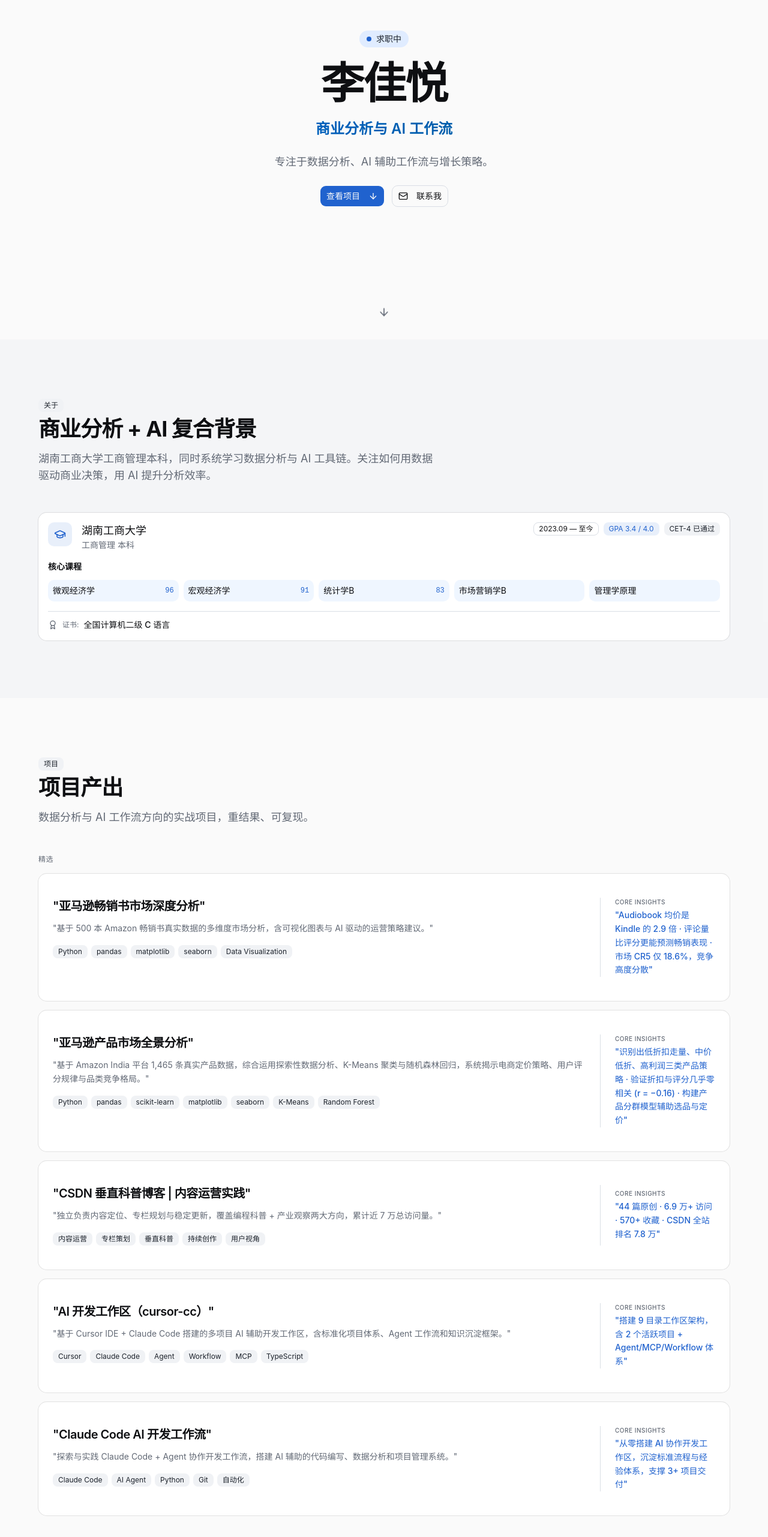
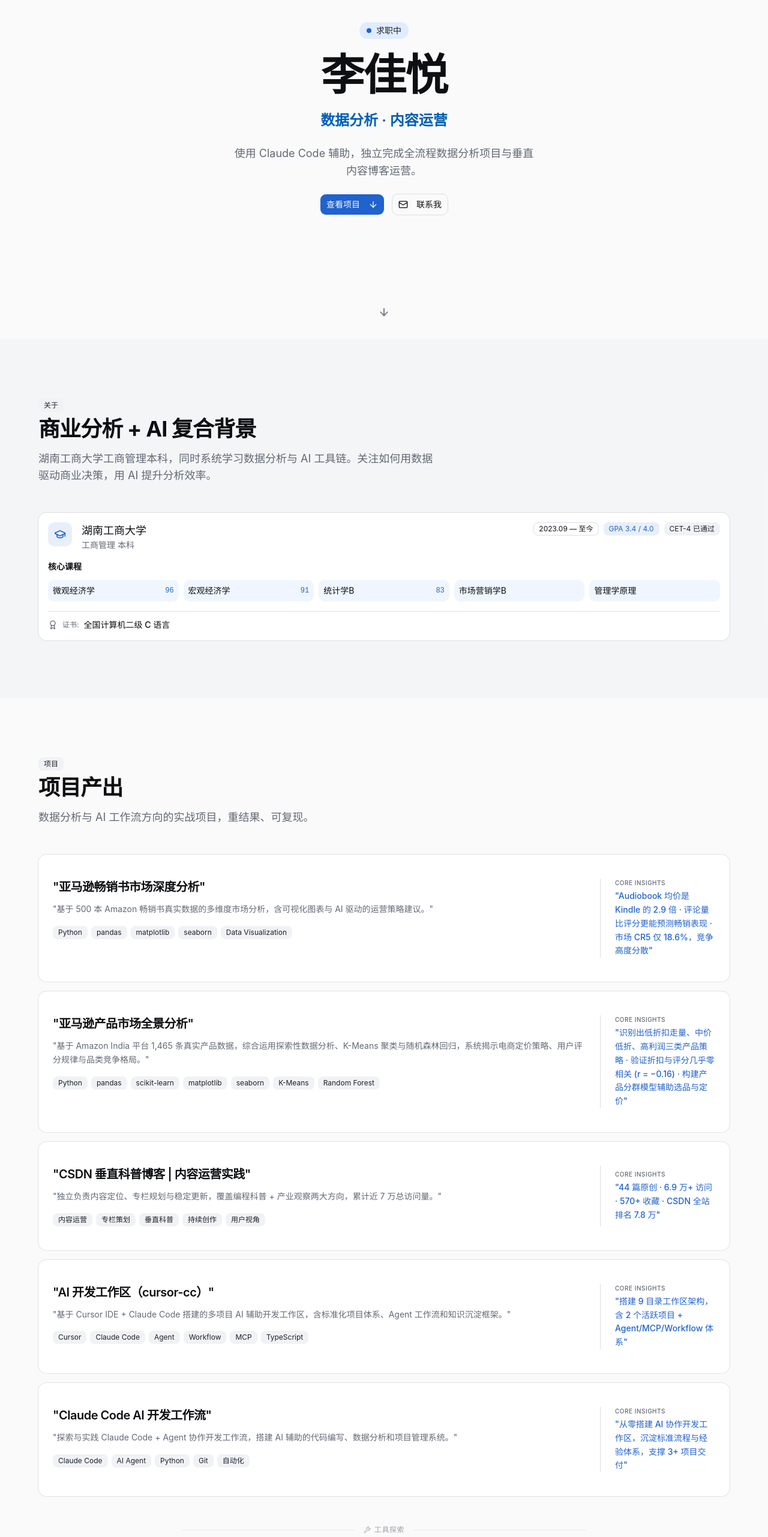
Before and after one commit to li-jiayue-work/personal-site, a Next.js app: page / in a window 1280 px wide. Shown: the part 234-2797 px from the top of the page at 60% size. Built offline with nearby package versions, Linux system fonts and the light colour scheme.

Commit message:
feat: 项目区重构 — 2张电商卡片+次级AI工具入口; 首页副标题'数据分析·内容运营'; SQL标注'基础/学习中'; Hero加Claude Code描述

```diff
--- a/src/components/projects.tsx
+++ b/src/components/projects.tsx
@@ -2,11 +2,13 @@
 
 import { motion } from "framer-motion";
 import Link from "next/link";
+import { ArrowRightIcon, WrenchIcon } from "lucide-react";
 import { Badge } from "@/components/ui/badge";
 import { Card, CardContent, CardHeader, CardTitle, CardDescription } from "@/components/ui/card";
 import { useLang } from "@/components/language-provider";
 import type { ProjectMeta } from "@/lib/projects";
 
+const AI_TOOL_SLUGS = ["cursor-cc", "growth-workflow"];
 
 interface Props {
   projects: ProjectMeta[];
@@ -28,7 +30,8 @@ export function Projects({ projects }: Props) {
   }
 
   const featured = projects.filter((p) => p.featured);
-  const rest = projects.filter((p) => !p.featured);
+  const aiTools = projects.filter((p) => AI_TOOL_SLUGS.includes(p.slug));
+  const rest = projects.filter((p) => !p.featured && !AI_TOOL_SLUGS.includes(p.slug));
 
   return (
     <section id="projects" className="py-24 px-6">
@@ -49,19 +52,48 @@ export function Projects({ projects }: Props) {
           </p>
         </motion.div>
 
+        {/* Featured cards */}
         {featured.length > 0 && (
-          <div className="mb-8">
-            <p className="text-xs font-medium text-muted-foreground uppercase tracking-wider mb-4">
-              {t.projects.featured}
-            </p>
-            <div className="space-y-4">
-              {featured.map((project, i) => (
-                <ProjectCard key={project.slug} project={project} index={i} featured />
+          <div className="space-y-4 mb-12">
+            {featured.map((project, i) => (
+              <ProjectCard key={project.slug} project={project} index={i} featured />
+            ))}
+          </div>
+        )}
+
+        {/* Subtle secondary entry: AI tools */}
+        {aiTools.length > 0 && (
+          <div className="mb-12 max-w-2xl mx-auto">
+            <div className="flex items-center gap-4 mb-4">
+              <div className="flex-1 h-px bg-border/60" />
+              <span className="text-xs text-muted-foreground/60 font-medium uppercase tracking-wider flex items-center gap-1.5">
+                <WrenchIcon className="h-3 w-3" /> 工具探索
+              </span>
+              <div className="flex-1 h-px bg-border/60" />
+            </div>
+            <div className="space-y-2">
+              {aiTools.map((project) => (
+                <Link
+                  key={project.slug}
+                  href={`/projects/${project.slug}`}
+                  className="flex items-center justify-between px-4 py-2.5 rounded-lg border border-border/30 bg-background/50 hover:bg-accent/5 hover:border-border/60 transition-colors group no-underline"
+                >
+                  <div className="min-w-0">
+                    <p className="text-sm font-medium text-foreground/70 group-hover:text-foreground transition-colors truncate">
+                      {project.title}
+                    </p>
+                    <p className="text-xs text-muted-foreground/60 truncate mt-0.5">
+                      {project.description}
+                    </p>
+                  </div>
+                  <ArrowRightIcon className="h-3.5 w-3.5 text-muted-foreground/30 group-hover:text-primary shrink-0 ml-3 transition-colors" />
+                </Link>
               ))}
             </div>
           </div>
         )}
 
+        {/* Other projects grid */}
         {rest.length > 0 && (
           <div className="grid sm:grid-cols-2 lg:grid-cols-3 gap-4">
             {rest.map((project, i) => (
--- a/src/lib/i18n.ts
+++ b/src/lib/i18n.ts
@@ -18,8 +18,8 @@ const dict = {
     hero: {
       status: "求职中",
       name: "李佳悦",
-      tagline: "商业分析与 AI 工作流",
-      description: "专注于数据分析、AI 辅助工作流与增长策略。",
+      tagline: "数据分析 · 内容运营",
+      description: "使用 Claude Code 辅助，独立完成全流程数据分析项目与垂直内容博客运营。",
       viewProjects: "查看项目",
       contactMe: "联系我",
       resume: "简历",
@@ -102,7 +102,7 @@ const dict = {
       groups: [
         {
           category: "数据分析",
-          skills: ["SQL", "Python", "Excel"],
+          skills: ["SQL（基础/学习中）", "Python", "Excel"],
         },
         {
           category: "AI 辅助分析",
@@ -183,9 +183,9 @@ const dict = {
     hero: {
       status: "Open to opportunities",
       name: "Jiayue Li",
-      tagline: "Business Analytics & AI Workflow",
+      tagline: "Data Analytics · Content Operations",
       description:
-        "Focused on data analysis, AI-assisted workflows, and growth strategy.",
+        "Independently delivered full-cycle data analysis projects and a vertical content blog, assisted by Claude Code.",
       viewProjects: "View Projects",
       contactMe: "Contact Me",
       resume: "Resume",
@@ -270,7 +270,7 @@ const dict = {
       groups: [
         {
           category: "Data Analytics",
-          skills: ["SQL", "Python", "Excel"],
+          skills: ["SQL (Learning)", "Python", "Excel"],
         },
         {
           category: "AI-Assisted Analysis",
```
